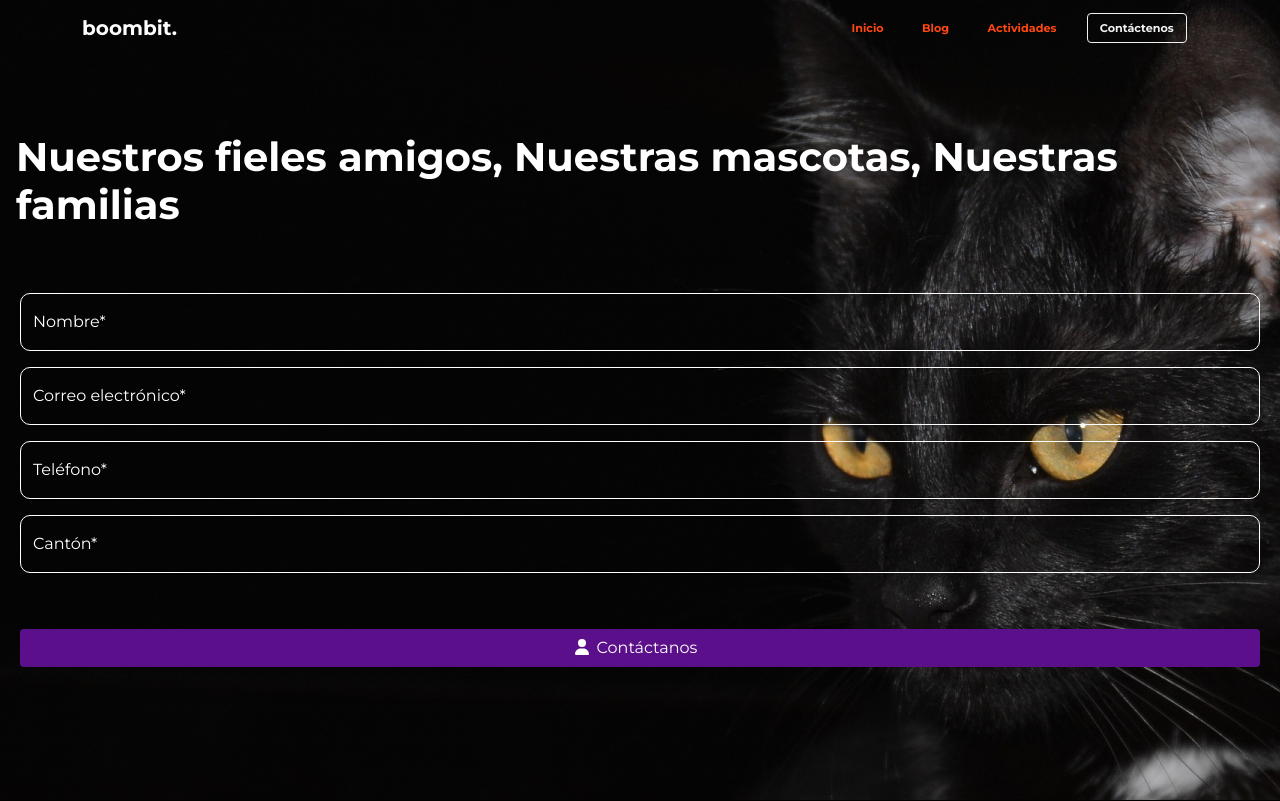
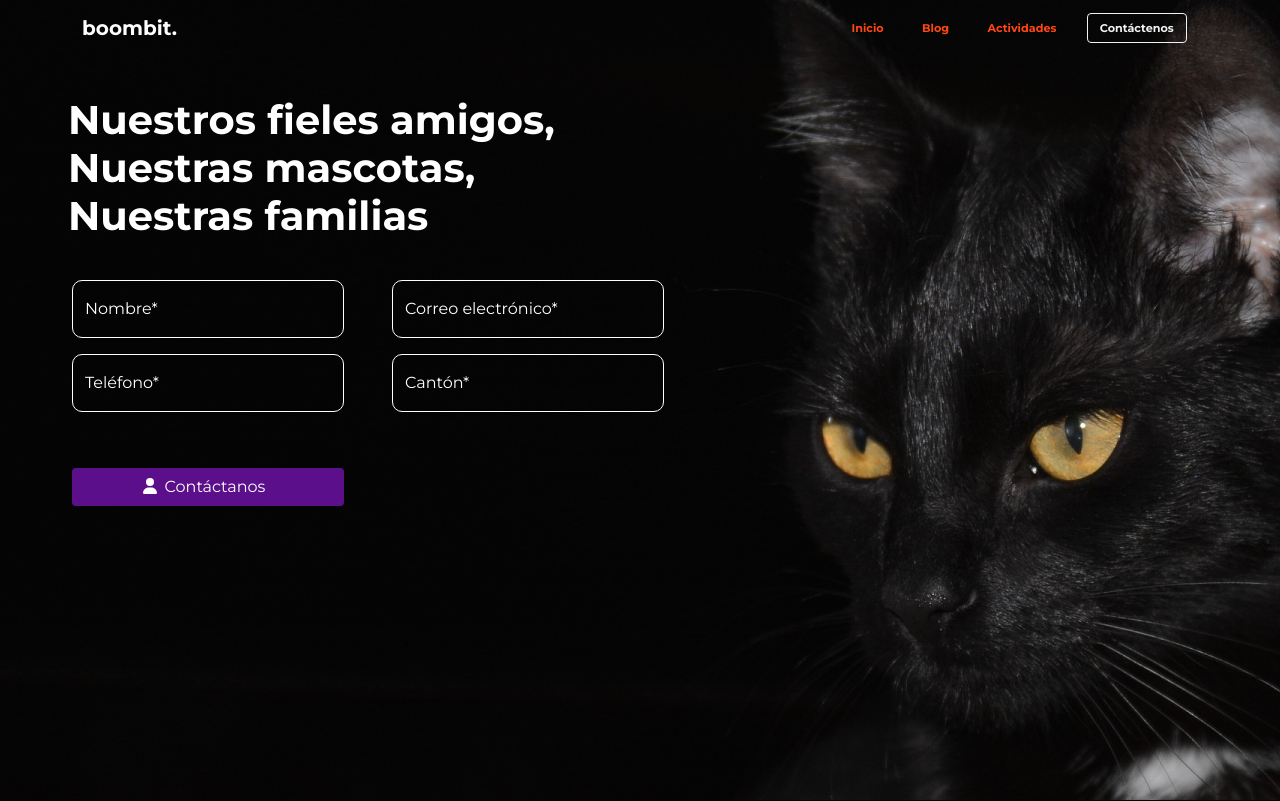
Before and after one commit to rodrigo-antonio-vargas-abarca/boombit-room-page, a React (Create React App) app in the folder boombit-room-page/: page / in a window 1280 px wide. Shown: the top 801 px of the page. Built offline with nearby package versions, Linux system fonts and the light colour scheme.

Commit message:
feat: include contact page styles for desktop screens

```diff
--- a/boombit-room-page/src/App.scss
+++ b/boombit-room-page/src/App.scss
@@ -312,9 +312,10 @@ footer .fa-2x {
 **********************************************************************************/
 .section-contacts {
     background-image: url('./images/contacts-bg.png');
-    height: 100vh;
+    height: 100vh !important;
     background-repeat: no-repeat;
     background-position: center;
+    margin: 0px !important;
 }
 
 .section-contacts h1{
--- a/boombit-room-page/src/components/Contact.js
+++ b/boombit-room-page/src/components/Contact.js
@@ -9,14 +9,15 @@ import Button from 'react-bootstrap/Button';
 
 function Contact() {
     return (
-        <div className='w-100 px-2 py-5 bg-dark text-light section-contacts d-flex flex-column justify-contet-center'>
-            <section className='mx-2'>
+        <div className='w-100 h-100 row bg-dark text-light section-contacts d-flex flex-column justify-contet-center'>
+            <div className='h-100 col-sm-12 col-md-6 mt-5 mx-md-5 mx-sm-0 d-flex flex-column justify-contet-center'>
+                <section className='mx-2 mt-5'>
                     <h1>Nuestros fieles amigos, Nuestras mascotas, Nuestras familias</h1>
                 </section>
-            <section className='mt-5'>
+                <section className='mt-4'>
                     <Form>
                         <Row>
-                        <Col sm={12} className='py-2 px-4'>
+                            <Col sm={12} md={6} className='py-2 px-4'>
                                 <FloatingLabel
                                     controlId="floatingInput"
                                     label="Nombre*"
@@ -25,7 +26,7 @@ function Contact() {
                                     <Form.Control type="text" placeholder="Nombre Apellido Apellido" />
                                 </FloatingLabel>
                             </Col>
-                        <Col sm={12} className='py-2 px-4'>
+                            <Col sm={12} md={6} className='py-2 px-4'>
                                 <FloatingLabel
                                     controlId="floatingInput"
                                     label="Correo electrónico*"
@@ -36,7 +37,7 @@ function Contact() {
                             </Col>
                         </Row>
                         <Row>
-                        <Col sm={12} className='py-2 px-4'>
+                            <Col sm={12} md={6} className='py-2 px-4'>
                                 <FloatingLabel
                                     controlId="floatingInput"
                                     label="Teléfono*"
@@ -45,7 +46,7 @@ function Contact() {
                                     <Form.Control type="phone" placeholder="####-####" />
                                 </FloatingLabel>
                             </Col>
-                        <Col sm={12} className='py-2 px-4'>
+                            <Col sm={12} md={6} className='py-2 px-4'>
                                 <FloatingLabel
                                     controlId="floatingInput"
                                     label="Cantón*"
@@ -55,14 +56,17 @@ function Contact() {
                                 </FloatingLabel>
                             </Col>
                         </Row>
-                    <Row className='px-4 mt-5'>
+                        <Row className='mt-5'>
+                            <Col sm={12} md={6} className='px-4'>
                                 <Button className='w-100' variant="primary-2">
                                     <FontAwesomeIcon icon={faUser} size="1x" className='mr-2' />
                                     <label className='ml-5'>Contáctanos</label>
                                 </Button>{' '}
+                            </Col>
                         </Row>
                     </Form>
                 </section>
+            </div>
         </div>
     )
 }
```
Also changed, not shown: boombit-room-page/src/App.css, 1 other file (tests, documents, lock files or other folders). Lines whose indentation alone changed are shown as unchanged.
